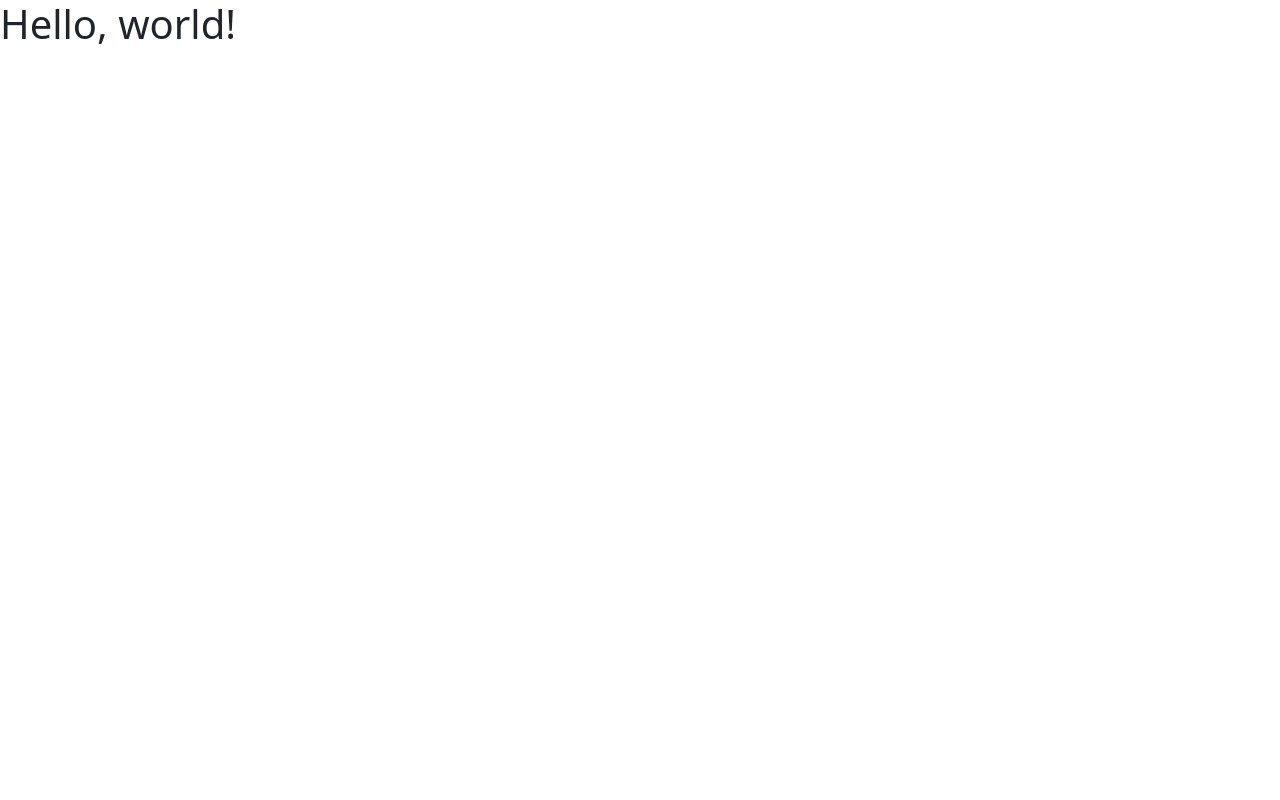
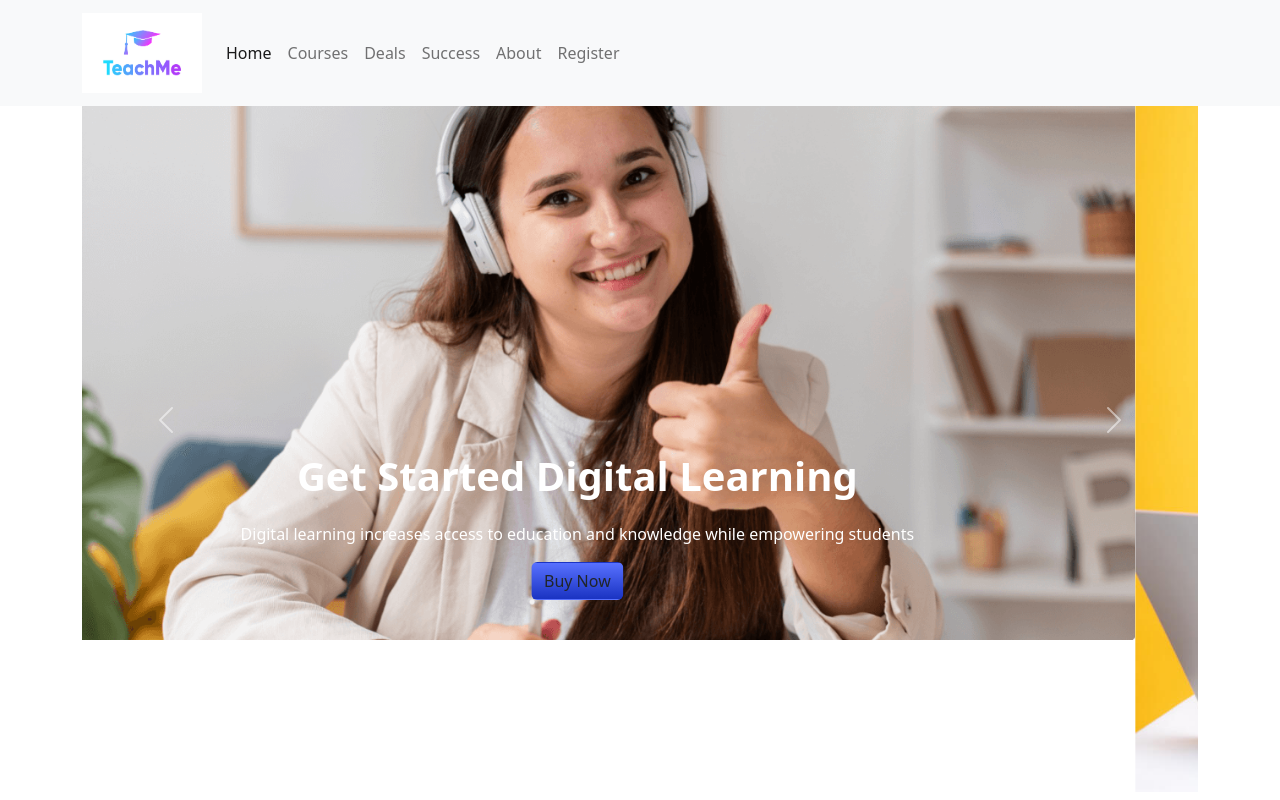
Before and after one commit to Tasfiadisha15/TeachMe-Web, a plain HTML site: page index.html in a window 1280 px wide. Drawn offline with nearby package versions, Linux system fonts and the light colour scheme.

Commit message:
Slide & navbar

```diff
--- a/index.html
+++ b/index.html
@@ -4,13 +4,112 @@
 <head>
     <meta charset="utf-8">
     <meta name="viewport" content="width=device-width, initial-scale=1">
-    <title>Bootstrap demo</title>
+    <title>
+        TeachMe
+    </title>
+    <link rel="stylesheet" href="style.css">
+    <!-- custom of css  -->
     <link href="https://cdn.jsdelivr.net/npm/bootstrap@5.2.0/dist/css/bootstrap.min.css" rel="stylesheet"
         integrity="sha384-gH2yIJqKdNHPEq0n4Mqa/HGKIhSkIHeL5AyhkYV8i59U5AR6csBvApHHNl/vI1Bx" crossorigin="anonymous">
 </head>
 
 <body>
-    <h1>Hello, world!</h1>
+    <!-- navbar portion -->
+    <header class="container">
+        <nav class="navbar fixed-top navbar-expand-lg bg-light">
+            <div class="container">
+                <a class="navbar-brand" href="#">
+                    <img src="images/TeachMe.jpg" alt="" width="120" height="80">
+                </a>
+                <button class="navbar-toggler" type="button" data-bs-toggle="collapse"
+                    data-bs-target="#navbarSupportedContent" aria-controls="navbarSupportedContent"
+                    aria-expanded="false" aria-label="Toggle navigation">
+                    <span class="navbar-toggler-icon"></span>
+                </button>
+                <div class="collapse navbar-collapse" id="navbarSupportedContent">
+                    <ul class="navbar-nav me-auto mb-2 mb-lg-0">
+                        <li class="nav-item">
+                            <a class="nav-link active" aria-current="page" href="#">Home</a>
+                        </li>
+                        <li class="nav-item">
+                            <a class="nav-link" href="#Courses">Courses</a>
+                        </li>
+                        <li class="nav-item">
+                            <a class="nav-link" href="#Deals">Deals</a>
+                        </li>
+                        <li class="nav-item">
+                            <a class="nav-link" href="#Success">Success</a>
+                        </li>
+                        <li class="nav-item">
+                            <a class="nav-link" href="#About">About</a>
+                        </li>
+                        <li class="nav-item">
+                            <a class="nav-link" href="#Register">Register</a>
+                        </li>
+
+
+                    </ul>
+
+                </div>
+            </div>
+        </nav>
+
+        <!-- slider start -->
+        <section class="mt-5">
+            <div id="carouselExampleCaptions" class="carousel slide" data-bs-ride="carousel">
+                <div class="carousel-indicators">
+                    <button type="button" data-bs-target="#carouselExampleCaptions" data-bs-slide-to="0" class="active"
+                        aria-current="true" aria-label="Slide 1"></button>
+                    <button type="button" data-bs-target="#carouselExampleCaptions" data-bs-slide-to="1"
+                        aria-label="Slide 2"></button>
+                    <button type="button" data-bs-target="#carouselExampleCaptions" data-bs-slide-to="2"
+                        aria-label="Slide 3"></button>
+                </div>
+                <div class="carousel-inner">
+                    <div class="carousel-item active">
+                        <img src="images/cover/cover-1.png" class="d-block w-100" alt="...">
+                        <div class="carousel-caption d-none d-md-block ">
+                            <div class="align-top">
+                                <p class="fs-1 fw-bold">Get Started Digital
+                                    Learning</p>
+                                <p>Digital learning increases access to education and knowledge while empowering
+                                    students
+                                </p>
+                                <div class="btn btn-buy-now">Buy Now</div>
+                            </div>
+                        </div>
+                    </div>
+                    <div class="carousel-item">
+                        <img src="images/cover/cover-2.jpg" class="d-block w-100" alt="...">
+                        <div class="carousel-caption d-none d-md-block">
+                            <h5>Second slide label</h5>
+                            <p>Some representative placeholder content for the second slide.</p>
+                        </div>
+                    </div>
+                    <div class="carousel-item">
+                        <img src="images/cover/cover-3.jpg" class="d-block w-100" alt="...">
+                        <div class="carousel-caption d-none d-md-block">
+                            <h5>Third slide label</h5>
+                            <p>Some representative placeholder content for the third slide.</p>
+                        </div>
+                    </div>
+                </div>
+                <button class="carousel-control-prev" type="button" data-bs-target="#carouselExampleCaptions"
+                    data-bs-slide="prev">
+                    <span class="carousel-control-prev-icon" aria-hidden="true"></span>
+                    <span class="visually-hidden">Previous</span>
+                </button>
+                <button class="carousel-control-next" type="button" data-bs-target="#carouselExampleCaptions"
+                    data-bs-slide="next">
+                    <span class="carousel-control-next-icon" aria-hidden="true"></span>
+                    <span class="visually-hidden">Next</span>
+                </button>
+            </div>
+        </section>
+        <!-- slider end -->
+    </header>
+
+    <!-- javascript -->
     <script src="https://cdn.jsdelivr.net/npm/bootstrap@5.2.0/dist/js/bootstrap.bundle.min.js"
         integrity="sha384-A3rJD856KowSb7dwlZdYEkO39Gagi7vIsF0jrRAoQmDKKtQBHUuLZ9AsSv4jD4Xa"
         crossorigin="anonymous"></script>
--- /dev/null
+++ b/style.css
@@ -0,0 +1,7 @@
+.btn-buy-now {
+    background-image: linear-gradient(to bottom, #5871ff 0%, #1a33c2 100%);
+    color: #fff;
+    border: none;
+    border-radius: 8px;
+    padding: 12px 30px;
+}
```
Also changed, not shown: images/TeachMe.jpg (added).
